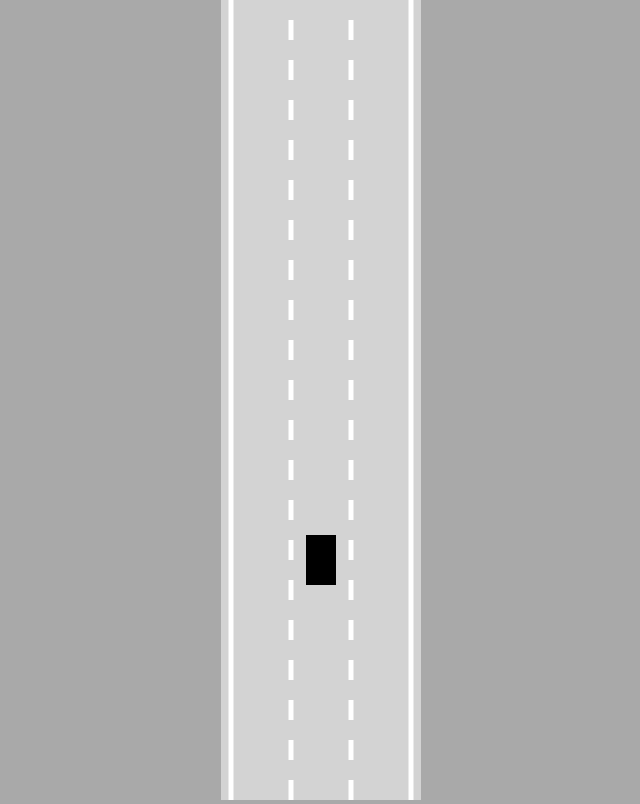
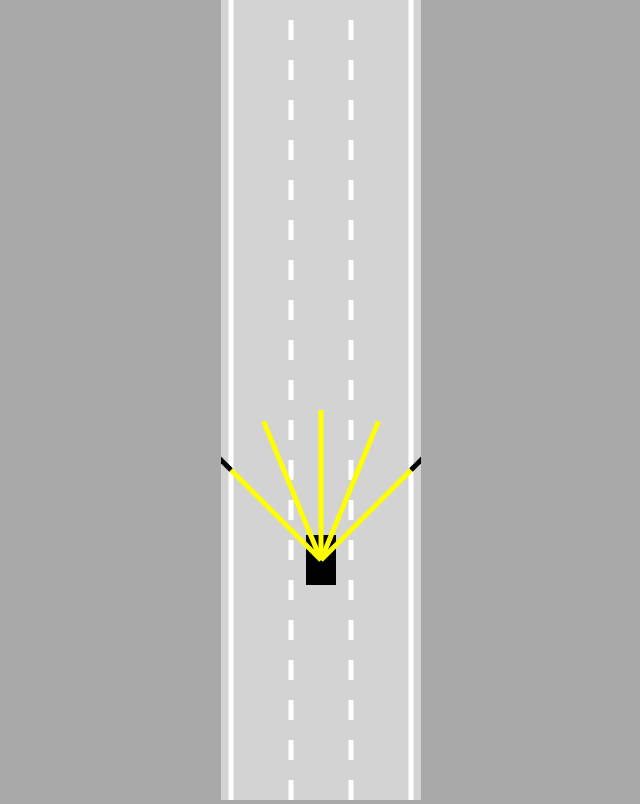
Before and after one commit to Secondo92/Selvkorende_bil, a plain HTML site: page index.html in a window 1280 px wide. Shown: the whole page, without its empty margins (319-959 px from the left). Drawn offline with Linux system fonts and the light colour scheme.

Commit message:
Tilføjet traffik

```diff
--- a/car.js
+++ b/car.js
@@ -1,72 +1,117 @@
 class Car {
-    constructor(x, y, width, height){
+    constructor(x, y, width, height, controlType, maxSpeed = 3) {
         this.x = x
         this.y = y
         this.width = width
         this.height = height
 
+
         this.speed = 0
         this.acceleration = 0.1
-        this.maxSpeed = 2
+        this.maxSpeed = maxSpeed
         this.friction = 0.05
         this.angle = 0
+        this.damaged = false
 
-        this.controls = new Controls()
+        if(controlType != "DUMMY"){
+        this.sensor = new Sensor(this)
+    }
+        this.controls = new Controls(controlType)
     }
 
-    update(){
+    update(roadBorders) {
+        if(!this.damaged){
         this.#move()
+        this.polygon = this.#createPolygon()
+        this.damaged = this.#assessDamage(roadBorders)
+        }
+        if(this.sensor){
+        this.sensor.update(roadBorders)
+    }
     }
 
-    #move(){
-                if(this.controls.forward){
+    #assessDamage(roadBorders){
+        for(let i = 0; i < roadBorders.length; i ++){
+            if(polysIntersect(this.polygon, roadBorders[i])){
+                return true
+            }
+        }
+        return false
+    }
+
+    #createPolygon() {
+        const points = []
+        const rad = Math.hypot(this.width, this.height) / 2
+        const alpha = Math.atan2(this.width, this.height)
+        points.push({
+            x: this.x - Math.sin(this.angle - alpha) * rad,
+            y: this.y - Math.cos(this.angle - alpha) * rad
+        })
+        points.push({
+            x: this.x - Math.sin(this.angle + alpha) * rad,
+            y: this.y - Math.cos(this.angle + alpha) * rad
+        })
+        points.push({
+            x: this.x - Math.sin(Math.PI + this.angle - alpha) * rad,
+            y: this.y - Math.cos(Math.PI + this.angle - alpha) * rad
+        })
+        points.push({
+            x: this.x - Math.sin(Math.PI + this.angle + alpha) * rad,
+            y: this.y - Math.cos(Math.PI + this.angle + alpha) * rad
+        })
+        return points
+    }
+
+    #move() {
+        if (this.controls.forward) {
             this.speed += this.acceleration
         }
-        if(this.controls.reverse){
+        if (this.controls.reverse) {
             this.speed -= this.acceleration
         }
-        if(this.speed > this.maxSpeed){
+        if (this.speed > this.maxSpeed) {
             this.speed = this.maxSpeed
         }
-        if(this.speed < -this.maxSpeed/2){
-            this.speed = -this.maxSpeed/2
+        if (this.speed < -this.maxSpeed / 2) {
+            this.speed = -this.maxSpeed / 2
         }
-        if(this.speed > 0){
+        if (this.speed > 0) {
             this.speed -= this.friction
         }
-        if(this.speed < 0){
+        if (this.speed < 0) {
             this.speed += this.friction
         }
-        if(Math.abs(this.speed) < this.friction){
+        if (Math.abs(this.speed) < this.friction) {
             this.speed = 0
         }
-        if(this.speed != 0){
+        if (this.speed != 0) {
             const flip = this.speed > 0 ? 1 : -1
-            if(this.controls.left){
+            if (this.controls.left) {
                 this.angle += 0.01 * flip
             }
-            if(this.controls.right){
+            if (this.controls.right) {
                 this.angle -= 0.01 * flip
             }
         }
 
-        this.x -= Math.sin(this.angle)*this.speed
-        this.y -= Math.cos(this.angle)*this.speed
+        this.x -= Math.sin(this.angle) * this.speed
+        this.y -= Math.cos(this.angle) * this.speed
     }
 
-    draw(ctx){
-        ctx.save()
-        ctx.translate(this.x, this.y)
-        ctx.rotate(-this.angle)
-        ctx.beginPath();
-        ctx.rect(
-            -this.width/2,
-            -this.height/2,
-            this.width,
-            this.height
-        );
-        ctx.fill();
-
-        ctx.restore()
+    draw(ctx) {
+        if(this.damaged){
+            ctx.fillStyle="gray"
+        } else {
+            ctx.fillStyle="black"
+        }
+        ctx.beginPath()
+        ctx.moveTo(this.polygon[0].x, this.polygon[0].y)
+        for(let i = 1; i < this.polygon.length; i++){
+            ctx.lineTo(this.polygon[i].x, this.polygon[i].y)
+        }
+        ctx.fill()
+        if(this.sensor){
+        this.sensor.draw(ctx)
+        }
     }
 }
--- a/controls.js
+++ b/controls.js
@@ -1,16 +1,23 @@
-class Controls{
-    constructor(){
+class Controls {
+    constructor(type) {
         this.forward = false
         this.left = false
         this.right = false
         this.reverse = false
 
-        this.#addKeyboardListeners()
+        switch(type){
+            case "KEYS":
+                this.#addKeyboardListeners()
+                break
+            case "DUMMY":
+                this.forward=true
+                break
+        }
     }
 
-    #addKeyboardListeners(){
-        document.onkeydown=(event)=>{
-            switch(event.key){
+    #addKeyboardListeners() {
+        document.onkeydown = (event) => {
+            switch (event.key) {
                 case "ArrowUp":
                     this.forward = true
                     break
@@ -25,8 +32,8 @@ class Controls{
                     break
             }
         }
-            document.onkeyup=(event)=>{
-            switch(event.key){
+        document.onkeyup = (event) => {
+            switch (event.key) {
                 case "ArrowUp":
                     this.forward = false
                     break
--- a/main.js
+++ b/main.js
@@ -1,22 +1,31 @@
-const canvas=document.getElementById("myCanvas")
+const canvas = document.getElementById("myCanvas")
 
-canvas.width=200
+canvas.width = 200
 
 const ctx = canvas.getContext("2d")
-const road = new Road(canvas.width/2, canvas.width*0.9)
-const car = new Car(road.getLaneCenter(1), 100, 30, 50)
+const road = new Road(canvas.width / 2, canvas.width * 0.9)
+const car = new Car(road.getLaneCenter(1), 100, 30, 50, "KEYS")
+const traffic = [
+    new Car(road.getLaneCenter(1), -100, 30, 50, "DUMMY", 2)
+]
 
 animate()
 
-function animate(){
-    car.update()
+function animate() {
+    for(let i = 0; i < traffic.length; i++){
+        traffic[i].update(road.borders, [])
+    }
+    car.update(road.borders, traffic)
 
-    canvas.height=window.innerHeight
+    canvas.height = window.innerHeight
 
     ctx.save()
     ctx.translate(0, -car.y + canvas.height * 0.7)
 
     road.draw(ctx)
+    for(let i = 0; i < traffic.length; i++){
+        traffic[i].draw(ctx)
+    }
     car.draw(ctx)
 
     ctx.restore()
--- a/sensor.js
+++ b/sensor.js
@@ -1,17 +1,91 @@
-class Sensor{
-    constructor(car){
+class Sensor {
+    constructor(car) {
         this.car = car
-        this.rayCount = 3
-        this.rayLength = 100
-        this.raySpread = Math.PI/4
+        this.rayCount = 5
+        this.rayLength = 150
+        this.raySpread = Math.PI / 2
 
-        this.rays=[]
+        this.rays = []
+        this.reading=[]
     }
 
-    update(){
-        this.rays=[]
-        for(let i = 0; i < this.rayCount; i++){
+    update(roadBorders) {
+        this.#castRays()
+        this.readings = []
+        for(let i = 0; i < this.rays.length; i++){
+            this.readings.push(this.#getReading(this.rays[i], roadBorders))
+        }
+    }
+    draw(ctx) {
+        for (let i = 0; i < this.rayCount; i++) {
+            let end = this.rays[i][1]
+            if(this.readings[i]){
+                end = this.readings[i]
+            }
+            ctx.beginPath()
+            ctx.Linewidth = 2
+            ctx.strokeStyle = "yellow"
+            ctx.moveTo(
+                this.rays[i][0].x,
+                this.rays[i][0].y
+            )
+            ctx.lineTo(
+                end.x,
+                end.y
+            )
+            ctx.stroke()
 
+            ctx.beginPath()
+            ctx.Linewidth = 2
+            ctx.strokeStyle = "black"
+            ctx.moveTo(
+                this.rays[i][1].x,
+                this.rays[i][1].y
+            )
+            ctx.lineTo(
+                end.x,
+                end.y
+            )
+            ctx.stroke()
+        }
+    }
+    #getReading(ray, roadBorders){
+        let touches = []
+
+        for(let i = 0; i < roadBorders.length; i++){
+            const touch = getIntersection(
+                ray[0],
+                ray[1],
+                roadBorders[i][0],
+                roadBorders[i][1]
+            )
+            if(touch){
+                touches.push(touch)
+            }
+        }
+        if(touches.length == 0){
+            return null
+        } else {
+            const offsets = touches.map(e => e.offset)
+            const minOffset = Math.min(...offsets)
+            return touches.find(e => e.offset == minOffset)
+        }
+    }
+
+    #castRays() {
+        this.rays = []
+        for (let i = 0; i < this.rayCount; i++) {
+            const rayAngle = lerp(
+                this.raySpread / 2,
+                -this.raySpread / 2,
+                this.rayCount == 1 ? 0.5 : i / (this.rayCount - 1)
+            ) + this.car.angle
+            const start = { x: this.car.x, y: this.car.y }
+            const end = {
+                x: this.car.x - Math.sin(rayAngle) * this.rayLength,
+                y: this.car.y - Math.cos(rayAngle) * this.rayLength
+            }
+            this.rays.push([start, end])
         }
     }
 }
--- a/utils.js
+++ b/utils.js
@@ -1,3 +1,39 @@
-function lerp(A, B, t){
-    return A+(B-A)*t
+function lerp(A, B, t) {
+    return A + (B - A) * t
 }
+
+function getIntersection(A, B, C, D) {
+    const tTop = (D.x - C.x) * (A.y - C.y) - (D.y - C.y) * (A.x - C.x)
+    const uTop = (C.y - A.y) * (A.x - B.x) - (C.x - A.x) * (A.y - B.y)
+    const bottom = (D.y - C.y) * (B.x - A.x) - (D.x - C.x) * (B.y - A.y)
+
+    if (bottom != 0) {
+        const t = tTop / bottom
+        const u = uTop / bottom
+        if (t >= 0 && t <= 1 && u >= 0 && u <= 1) {
+            return {
+                x: lerp(A.x, B.x, t),
+                y: lerp(A.y, B.y, t),
+                offset: t
+            }
+        }
+    }
+    return null
+}
+
+function polysIntersect(poly1, poly2) {
+    for (let i = 0; i < poly1.length; i++) {
+        for (let j = 0; j < poly2.length; j++) {
+            const touch = getIntersection(
+                poly1[i],
+                poly1[(i + 1) % poly1.length],
+                poly2[j],
+                poly2[(j + 1) % poly2.length]
+            )
+            if(touch){
+                return true
+            }
+        }
+    }
+    return false
+}
```
Also changed, not shown: index.html (+3 -0 lines), road.js (+11 -11 lines), style.css (+7 -6 lines).
